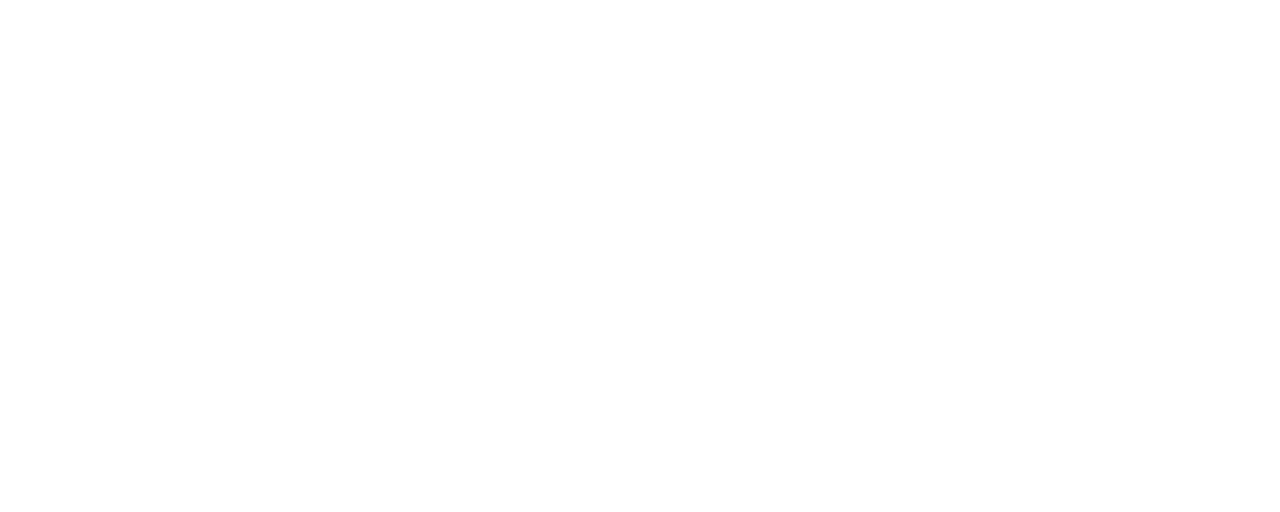
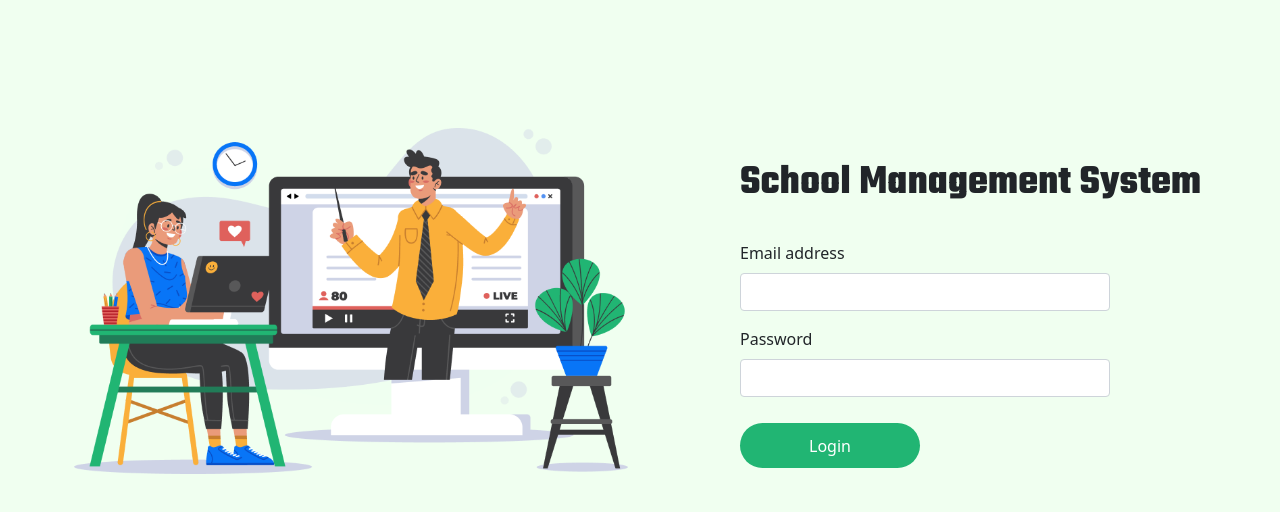
Before and after one commit to Lami-munira/schoolmanagement, a plain HTML site: page index.html in a window 1280 px wide. Drawn offline with nearby package versions, Linux system fonts and the light colour scheme.

Commit message:
Added landing page

```diff
--- a/index.html
+++ b/index.html
@@ -5,11 +5,39 @@
     <meta http-equiv="X-UA-Compatible" content="IE=edge">
     <meta name="viewport" content="width=device-width, initial-scale=1.0">
     <title>School Management System</title>
+    <link href="https://cdn.jsdelivr.net/npm/bootstrap@5.1.0/dist/css/bootstrap.min.css" rel="stylesheet" integrity="sha384-KyZXEAg3QhqLMpG8r+8fhAXLRk2vvoC2f3B09zVXn8CA5QIVfZOJ3BCsw2P0p/We" crossorigin="anonymous">
+    <link rel="preconnect" href="https://fonts.googleapis.com">
+    <link rel="preconnect" href="https://fonts.gstatic.com" crossorigin>
+    <link href="https://fonts.googleapis.com/css2?family=Teko:wght@700&display=swap" rel="stylesheet">
     <link rel="stylesheet" href="styles/style.css">
 </head>
 <body>
+    <div class="container-fluid landing">
+        <div class="row banner">
+            <div class="col-md-6">
+                <img src="assets/Illustration.png" alt="">
+            </div>
+            <div class="col-md-6 login-part">
+                <h1>School Management System</h1>
+                <form class="credentials">
+                    <div class="mb-3">
+                      <label for="exampleInputEmail1" class="form-label">Email address</label>
+                      <input type="email" class="form-control" id="exampleInputEmail1" aria-describedby="emailHelp">
+                    </div>
+                    <div class="mb-3">
+                      <label for="exampleInputPassword1" class="form-label">Password</label>
+                      <input type="password" class="form-control" id="exampleInputPassword1">
+                    </div>
+                    <button class="green-button">Login</button>
+                  </form>
 
+            </div>
+          </div>
+    </div>
 
     <script src="scripts/script.js"></script>
+    <script src="https://cdn.jsdelivr.net/npm/bootstrap@5.1.0/dist/js/bootstrap.bundle.min.js" integrity="sha384-U1DAWAznBHeqEIlVSCgzq+c9gqGAJn5c/t99JyeKa9xxaYpSvHU5awsuZVVFIhvj" crossorigin="anonymous"></script>
+    <script src="https://cdn.jsdelivr.net/npm/@popperjs/core@2.9.3/dist/umd/popper.min.js" integrity="sha384-eMNCOe7tC1doHpGoWe/6oMVemdAVTMs2xqW4mwXrXsW0L84Iytr2wi5v2QjrP/xp" crossorigin="anonymous"></script>
+<script src="https://cdn.jsdelivr.net/npm/bootstrap@5.1.0/dist/js/bootstrap.min.js" integrity="sha384-cn7l7gDp0eyniUwwAZgrzD06kc/tftFf19TOAs2zVinnD/C7E91j9yyk5//jjpt/" crossorigin="anonymous"></script>
 </body>
 </html>
--- a/styles/style.css
+++ b/styles/style.css
@@ -0,0 +1,49 @@
+.landing img{
+    width: 90%;
+    height: auto;
+    margin-left: 10%;
+}
+
+h1{
+    font-family: 'Teko', sans-serif;
+    font-size: 42px;
+}
+
+.landing{
+    padding-top: 10%;
+    background-color: rgb(240, 255, 240);
+}
+
+html, body{
+    background-color: rgb(240, 255, 240);
+}
+
+.login-part{
+    padding-left: 100px;
+    padding-top: 30px;
+}
+
+input{
+    max-width: 70%;
+}
+
+.credentials{
+    padding-top: 25px;
+}
+
+
+.green-button{
+    background-color: rgb(33, 181, 115);
+    margin-top: 10px;
+    width: 180px;
+    height: 45px;
+    color: white;
+    border-radius: 30px;
+    border: none;
+}
+
+
+button:hover{
+    background-image: linear-gradient(to right, #11998e, #38ef7d);
+    box-shadow: 1px 1px 20px rgba(128, 128, 128, 0.2);
+}
```
Also changed, not shown: assets/Illustration.png (added).
